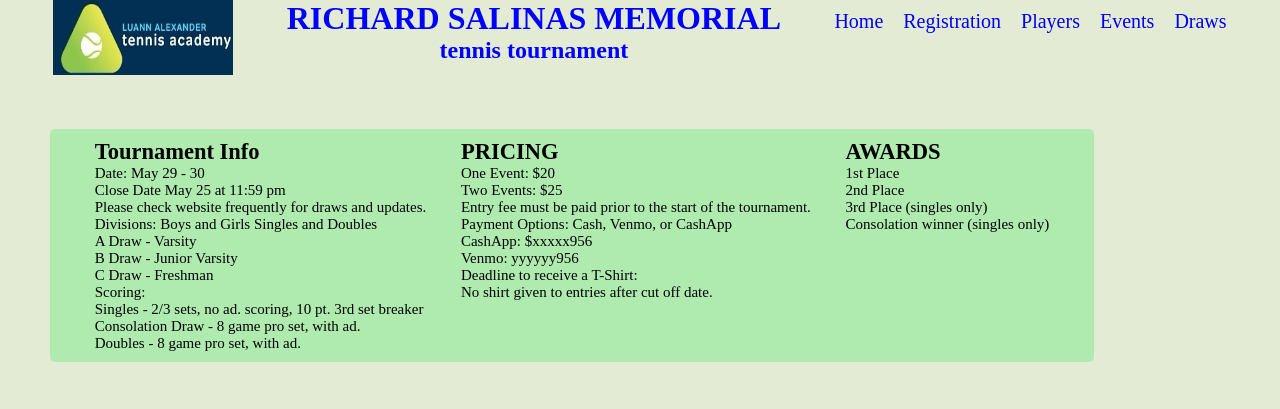
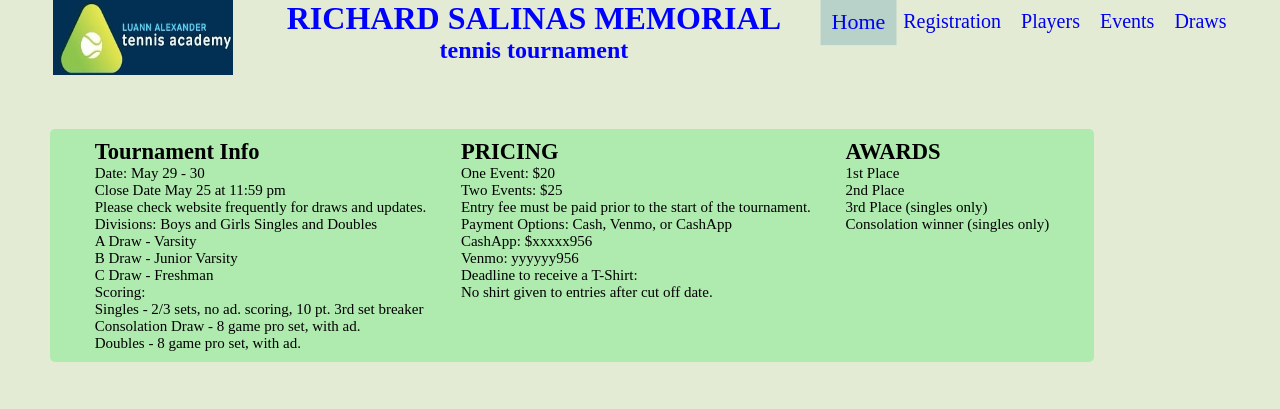
Before and after one commit to borita/coderhouse_transcitions, a plain HTML site: page index.html in a window 1280 px wide. In both pictures the pointer is over the item "Home". Shown: the top 409 px of the page. Drawn offline with Linux system fonts and the light colour scheme.

Commit message:
se agrego hover para transciciones y transformaciones

```diff
--- a/CSS/styles.css
+++ b/CSS/styles.css
@@ -46,6 +46,17 @@ ul.header__navigation li {
   padding: 10px;
   font-size: 20px;
 }
+ul.header__navigation li:hover {
+
+  color: blue;
+
+  transition: all,1s;
+
+  transform:scale(1.1);
+
+  background-color: rgb(184, 209, 201);
+
+  }
 /* depurando el menu sin la linea */
 a {
   text-decoration: none;
```
